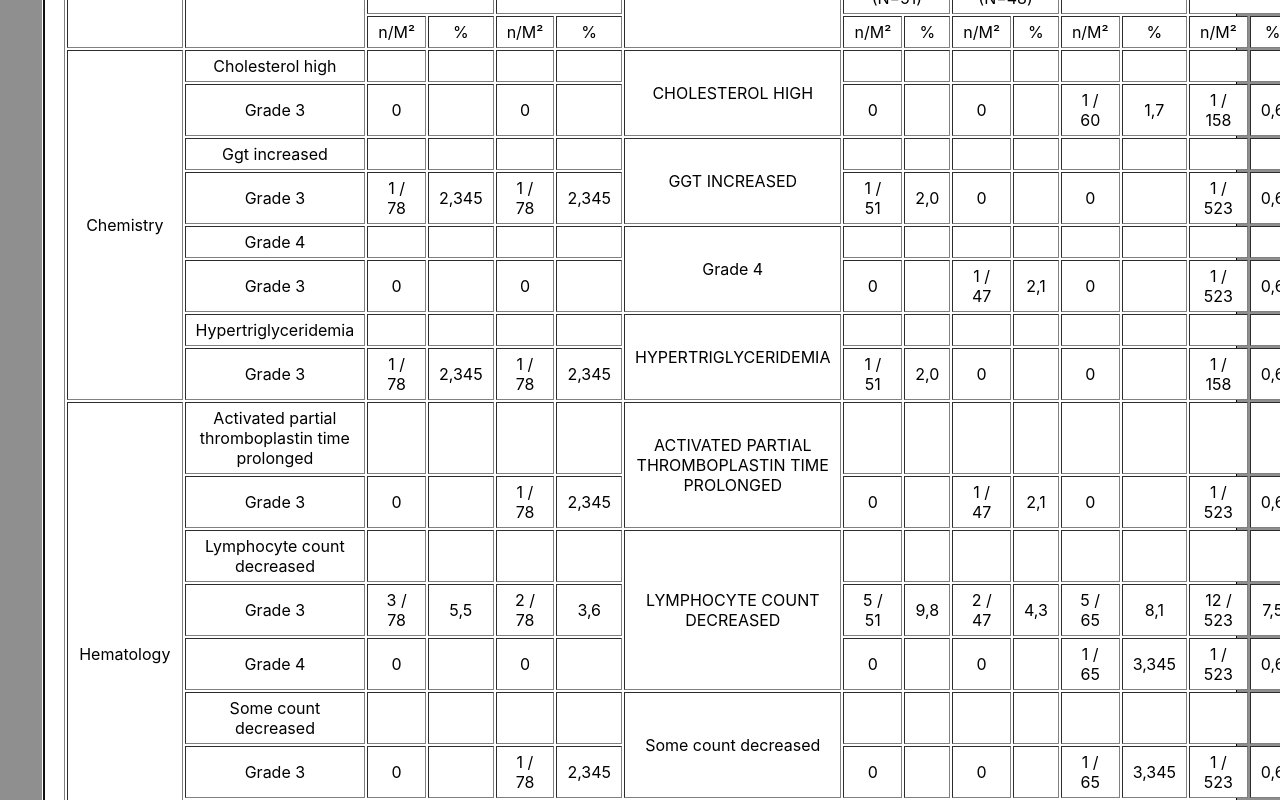
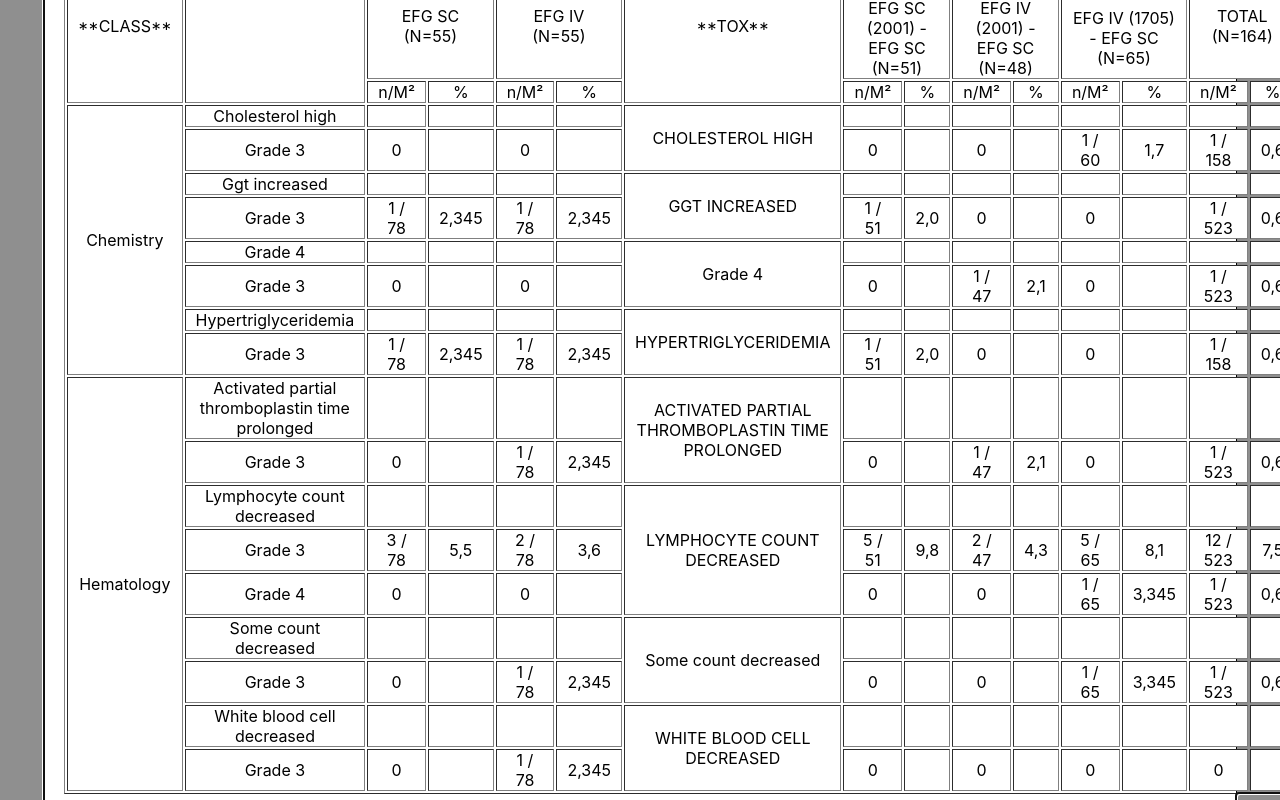
Before and after one commit to SkunovDen/demo-table, a React (Create React App) app: page / in a window 1280 px wide. Shown: the top 800 px of the page. Built offline with nearby package versions, Linux system fonts and the light colour scheme.

Commit message:
styles cleaned and organized

```diff
--- a/src/components/tableWithModel/TableWithModel.css
+++ b/src/components/tableWithModel/TableWithModel.css
@@ -38,6 +38,7 @@ th td {
 
 button{
   margin:  10px 20px 10px 20px;
+  height: 40px;
 }
 
 .hidden {
--- a/src/components/tableWithModel/TableWithModel.jsx
+++ b/src/components/tableWithModel/TableWithModel.jsx
@@ -220,7 +220,6 @@ const headerRowsCount = 4
 
 
     const isOneOfMergedSelected = (tableModel, colNum, rowNum, colSpan, rowSpan) => {
-        // console.log('IS SELECTED CHECK : ', colNum, ' ', rowNum, '   ROWSPAN : ', rowSpan)
 
         const startCol = colNum
         const endCol = Number(colNum) + colSpan
@@ -231,7 +230,6 @@ const headerRowsCount = 4
 
         for (let col = startCol; col < endCol; col++) {
             for (let row = startRow; row < endRow; row++) {
-                // console.log('CHECK : X=', col, '   Y=', row)
                 result = result || tableModel[row][col].selected
             }
         }
@@ -245,14 +243,13 @@ const headerRowsCount = 4
         const cellColSpan = tableModel[props.row][props.col].colSpan
         const cellRowSpan = tableModel[props.row][props.col].rowSpan
 
-// selected one of 'back' cells
-        let selectedClass
-        if ( (cellRowSpan > 1) || (cellColSpan > 1) ){
-            selectedClass = `cell ${isOneOfMergedSelected(tableModel, cellCol, cellRow, cellColSpan, cellRowSpan) ? 'selected' : ''}`
-        } else {
-            selectedClass = `cell ${tableModel[cellRow][cellCol].selected ? 'selected' : ''}`
-        }
+// Check if selected one of 'merged' cells
+// show cell as selected (add higlight style class)
+        const cellClass = ( (cellRowSpan > 1) || (cellColSpan > 1) ) ?
+                `cell ${isOneOfMergedSelected(tableModel, cellCol, cellRow, cellColSpan, cellRowSpan) ? 'selected' : ''}`
+              : `cell ${tableModel[cellRow][cellCol].selected ? 'selected' : ''}`
 
+        const cellText = tableModel[cellRow][cellCol].textContent
 
         const marker =
             tableModel[cellRow][cellCol].selectCount ?
@@ -264,23 +261,16 @@ const headerRowsCount = 4
 
         const cellElement =
              (tableModel[cellRow][cellCol].visible) ?
-                (   <td className={selectedClass}
-                        style={{ padding: '5px 10px'}}
+                (   <td className={cellClass}
 
-
-/// add separated Listeners for header and data areas ???
-                        // onClick = { (props.row > 3) ? (e) => cellClickHandler(e) : null }
-                        onClick = {(e) => //addMarkHandler(e.target)}
-                            pureSelectionListener(e) }
-/// add separated Listeners for header and data areas ???
-
+                        onClick = {(e) => pureSelectionListener(e) }
 
                         data-col={cellCol}
                         data-row={cellRow}
                         colSpan= {cellColSpan}
                         rowSpan= {cellRowSpan}
                     >
-                        {tableModel[cellRow][cellCol].textContent}
+                        {cellText}
                         {marker}
 
                     </td> )
```
